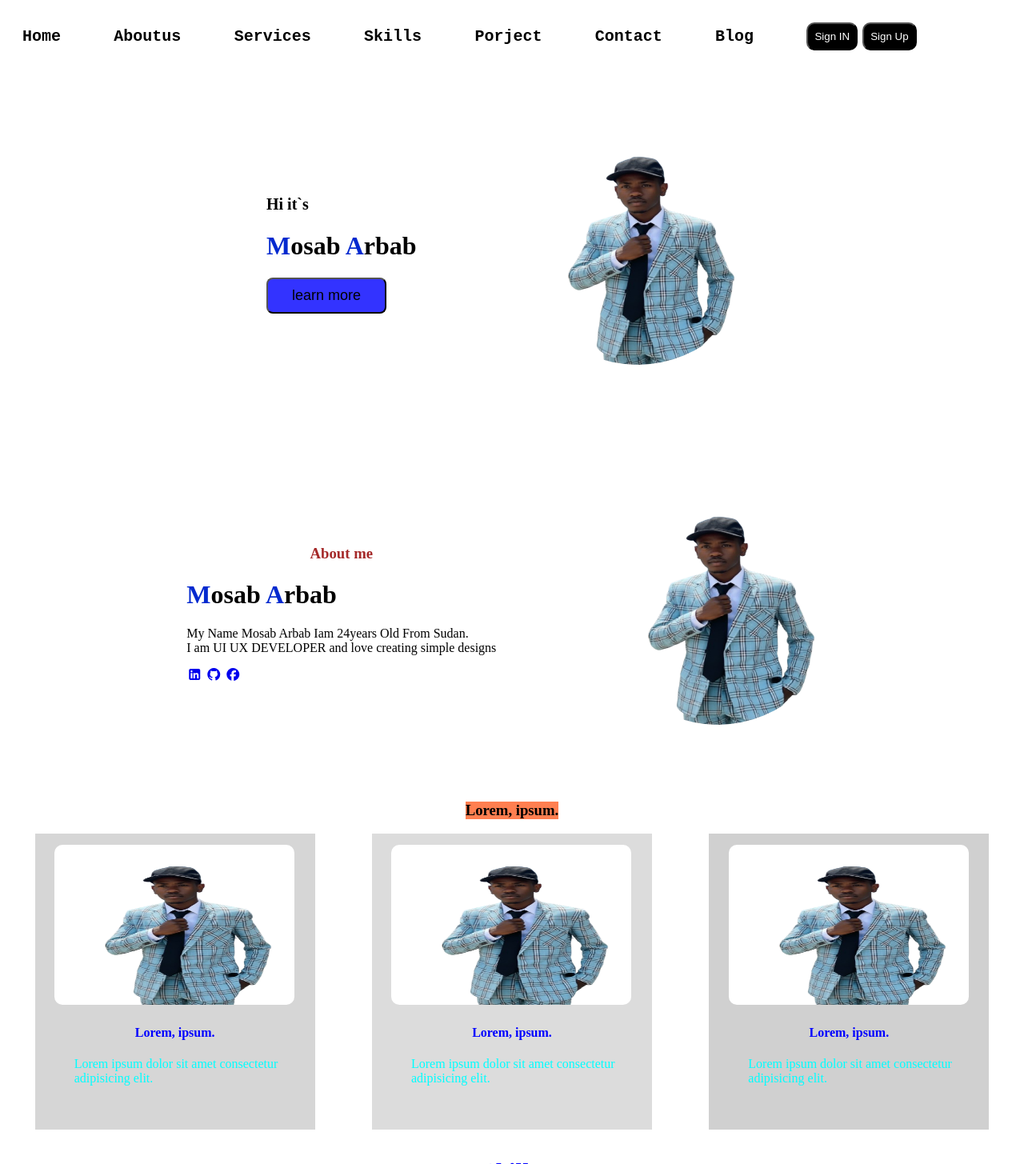
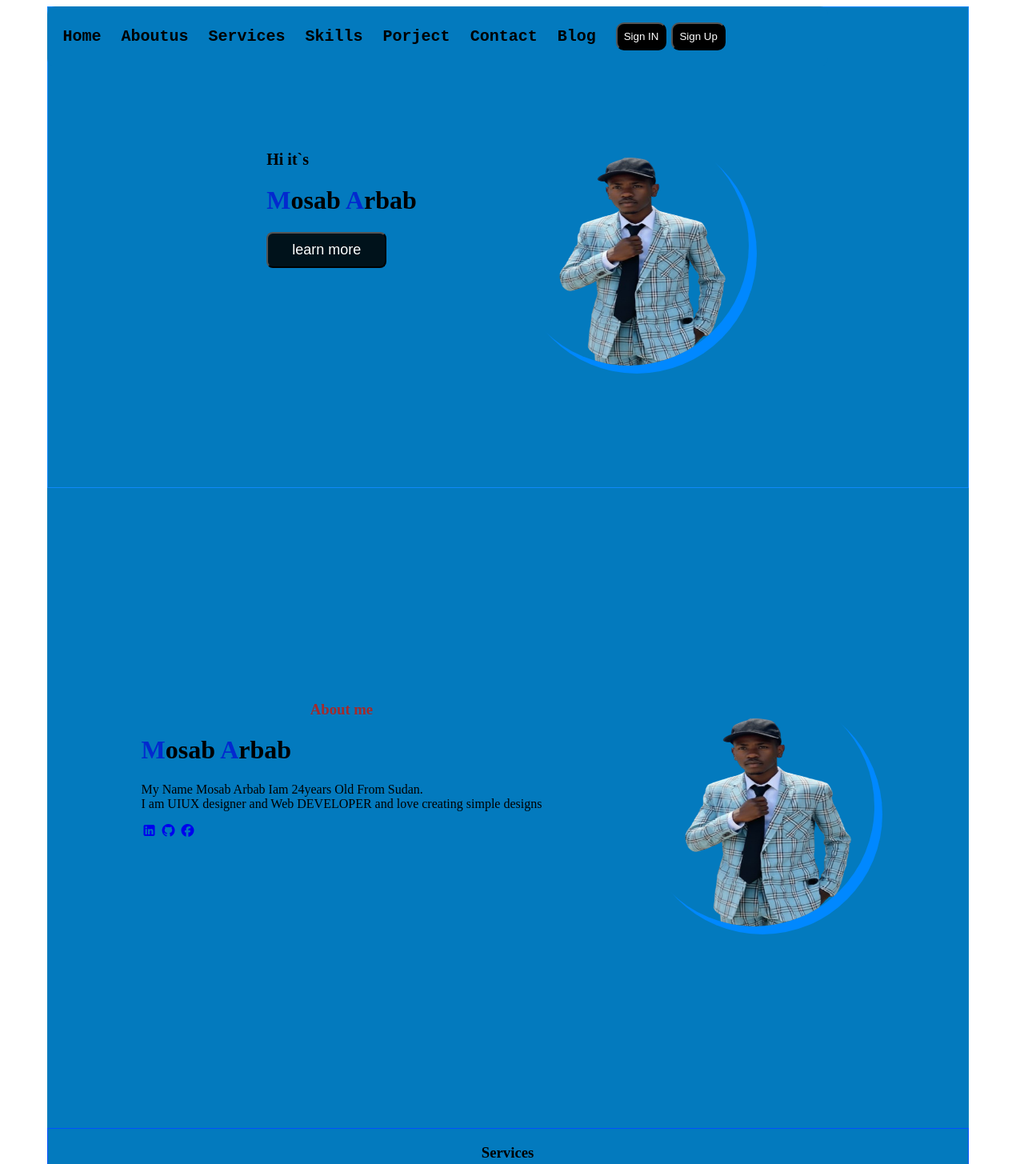
Before and after one commit to mosabarbab/project, a plain HTML site: page index.html in a window 1280 px wide. Shown: the top 1455 px of the page at 80% size. Drawn offline with Linux system fonts and the light colour scheme.

Commit message:
chalenge

```diff
--- a/index.html
+++ b/index.html
@@ -32,22 +32,23 @@
             <div class="text">
                 <p>Hi it`s </p>
                 <h1><span>M</span>osab <span>A</span>rbab</h1>
-                <button>learn more</button>
+                <a href="#about"><button>learn more</button></a>
             </div>
 
             <div class="img">
-                <img src="./img/Gemini_Generated_Image_mdeviqmdeviqmdev-removebg-preview.png" alt="my img">
+                <img src="./img/Gemini_Generated_Image_mdeviqmdeviqmdev-removebg-preview-removebg-preview.png" alt="my img">
             </div>
         </div>
 
+        <div class="about1">
+
         <div class="About" id="about">
-
             <div class="text">
                 <h3>About me</h3>
                 <h1><span>M</span>osab <span>A</span>rbab</h1>
                 <p>
                     My Name Mosab Arbab Iam 24years
-                    Old From Sudan. <br>I am UI UX DEVELOPER and love creating simple designs
+                    Old From Sudan. <br>I am UIUX designer and  Web DEVELOPER and love creating simple designs
                 </p>
                 <div class="icon">
                     <a href="#"><i class="fa-brands fa-square-linkedin"></i></a>
@@ -56,25 +57,26 @@
                 </div>
             </div>
             <div class="img">
-                <img src="./img/Gemini_Generated_Image_mdeviqmdeviqmdev-removebg-preview.png" alt="my img">
+                <img src="./img/Gemini_Generated_Image_mdeviqmdeviqmdev-removebg-preview-removebg-preview.png" alt="my img">
             </div>
+        </div>
         </div>
 
         <div class="services">
-            <h3>Lorem, ipsum.</h3>
+            <h3>Services</h3>
             <div class="services2">
            <div class="s1">
-              <img src="./img/Gemini_Generated_Image_mdeviqmdeviqmdev-removebg-preview.png" alt="">
+              <img src="./img/Gemini_Generated_Image_mdeviqmdeviqmdev-removebg-preview-removebg-preview.png" alt="">
                  <h4>Lorem, ipsum.</h4>
                     <p>Lorem ipsum dolor sit amet consectetur adipisicing elit.</p>
            </div>
            <div class="s2">
-               <img src="./img/Gemini_Generated_Image_mdeviqmdeviqmdev-removebg-preview.png" alt="">
+               <img src="./img/Gemini_Generated_Image_mdeviqmdeviqmdev-removebg-preview-removebg-preview.png" alt="">
                  <h4>Lorem, ipsum.</h4>
                     <p>Lorem ipsum dolor sit amet consectetur adipisicing elit.</p>
            </div>
            <div class="s3">
-               <img src="./img/Gemini_Generated_Image_mdeviqmdeviqmdev-removebg-preview.png" alt="">
+               <img src="./img/Gemini_Generated_Image_mdeviqmdeviqmdev-removebg-preview-removebg-preview.png" alt="">
                  <h4>Lorem, ipsum.</h4>
                     <p>Lorem ipsum dolor sit amet consectetur adipisicing elit.</p>
            </div>
@@ -98,8 +100,10 @@
                 </div>
           </div>
         </div>
-    </div>
 
+        <div>
+
+        </div>
     </div>
 </body>
 
--- a/style.css
+++ b/style.css
@@ -1,4 +1,10 @@
+.container{
+    background-color: rgb(3, 122, 190);
+    width: 90vw;
+   margin-left:  4%;
+}
 .navbar{
+    position: fixed;
     display: flex;
     padding: 20px;
     align-items: center;
@@ -7,12 +13,13 @@
     font-family: 'Courier New', Courier, monospace;
     padding-right: 10%;
     border-radius: 10px;
+    background-color:  rgb(3, 122, 190);;
 }
 .navbar li{
     list-style: none;
 }
 .navbar li a:hover{
-    color: rgb(0, 81, 255);
+    color: rgb(0, 174, 255);
 }
 .navbar li a{
     font-size: 20px;
@@ -35,7 +42,8 @@
 }
 .home{
     display: flex;
-    height: 450px;
+    height: 600px;
+    border: 1px solid rgb(16, 137, 250);
     align-items: center;
     justify-content:center;
 }
@@ -45,8 +53,8 @@
 }
 .home button{
     padding: 10px;
-    color: rgb(0, 0, 0);
-    background-color: rgba(17, 17, 255, 0.856);
+    color: rgb(255, 255, 255);
+    background-color: rgba(0, 0, 0, 0.856);
     width: 80%;
     font-size: large;
     border-radius: 8px;
@@ -58,29 +66,34 @@
     width: 300px;
     height: 300px;
     border-radius: 50%;
+    box-shadow:  10px 10px rgb(0, 136, 255);
 }
 .About{
     display: flex;
-    height: 450px;
+    height: 100vh;
     align-items: center;
     justify-content:center;
 }
-.About h3{
-
+.about1 h3{
     color: brown;
-    justify-self:center;
-    align-self: center;
+    justify-self: center;
+    /* padding-top: 10%; */
 }
 .text{
     margin-right: 10%;
+    margin-bottom:  10%;
 }
 .img img{
     width: 300px;
     height: 300px;
     border-radius: 50%;
 }
+.services{
+    height: 550;
+    border: 1px solid rgb(0, 81, 255);
+}
 .services h3{
-    background-color: coral;
+
     justify-self: center;
 }
 .services2{
@@ -119,6 +132,10 @@
     height: 370px;
 }
 
+.skills{
+    height: 550px;
+    border: 1px solid rgb(0, 81, 255);
+}
 .skills h4{
     color: blue;
     justify-self: center;
@@ -135,6 +152,7 @@
 .sh{
     display:flex;
     justify-content:center;
+    padding-top: 10%;
     gap: 6px;
     color: rgb(0, 136, 255);
 }
```
Also changed, not shown: img/Gemini_Generated_Image_mdeviqmdeviqmdev-removebg-preview-removebg-preview.png (added), img/Gemini_Generated_Image_mdeviqmdeviqmdev-removebg-preview.png (deleted).
